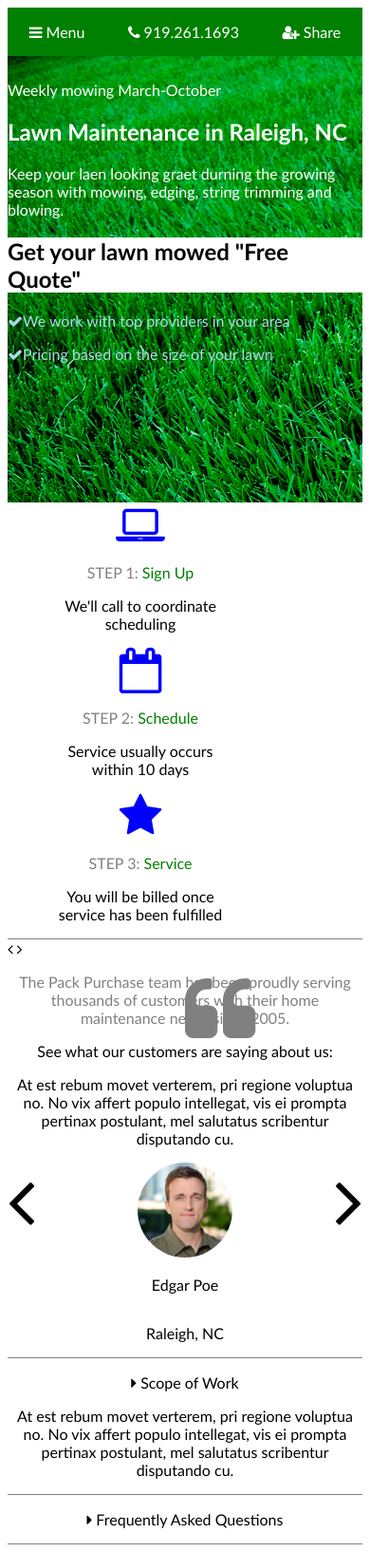
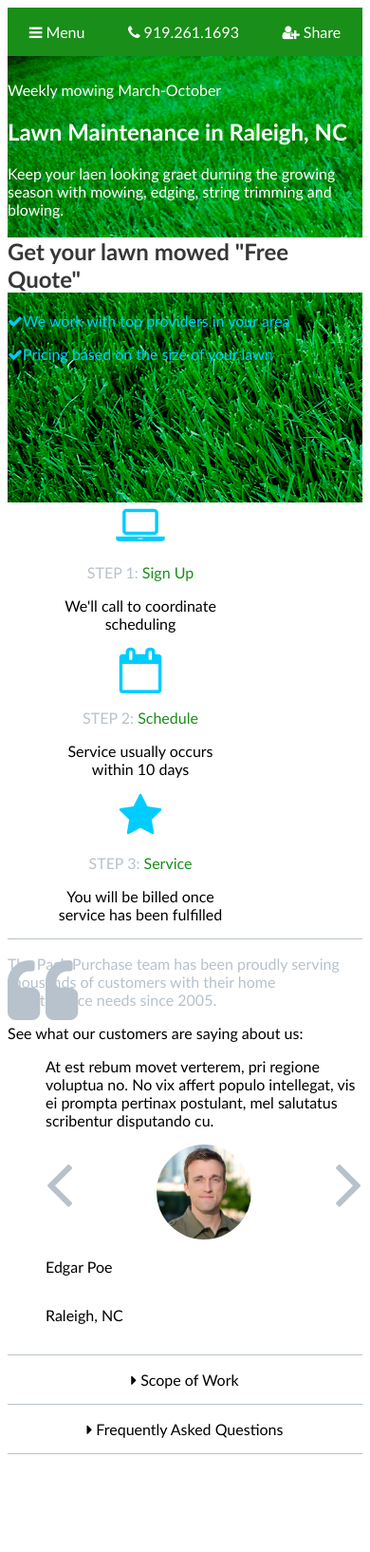
Before and after one commit to BTBaum/pack_purchase, a plain HTML site: page index.html in a window 390 px wide. Shown: the whole page at 95% size. After the commit the page ends 1539 px from the top, so only its background shows below. Drawn offline with Linux system fonts and the light colour scheme.

Commit message:
Added scss and js

```diff
--- a/index.html
+++ b/index.html
@@ -2,10 +2,8 @@
 <html>
 <head>
 	<title>Pack Purchase</title>
-	<!-- <link href='http://fonts.googleapis.com/css?family=Open+Sans:400,300,700' rel='stylesheet' type='text/css'> -->
 	<link rel="stylesheet" href="css/font-awesome.MIN.css">
 	<link rel="stylesheet" href="css/application.css">
-	<script type="text/javascript" src="js/functions.js"></script>
 	<meta name="viewport" content="width=device-width">
 </head>
 	<body>
@@ -60,41 +58,65 @@
 		</section>
 
 		<!-- Customer testimonials -->
-		<i class="fa fa-angle-left"></i>
-		<i class="fa fa-angle-right"></i>
-
 		<div class="testimonials">
 			<i class="fa fa-quote-left fa-5x"></i>
 			<div class="double-quotes">
 				<p class="past_performance">The Pack Purchase team has been proudly serving thousands of customers with their home maintenance needs since 2005.</p>
 				<p>See what our customers are saying about us:</p>
 			</div>
-			<div id="carousel">
+
+
+			<div class="carousel">
 				<!-- Written top testimony -->
+				<ul class="content">
+					<li id="one">
 						<div class="testimony-1">
 							<p>At est rebum movet verterem, pri regione voluptua no. No vix affert populo intellegat, vis ei prompta pertinax postulant, mel salutatus scribentur disputando cu. </p>
 						</div>
 						<!-- Image of customer associated to testimony -->
 						<div class="img-arrows">
+							<div onclick="prev" class="prev">
+								<i class="fa fa-angle-left fa-5x"></i>
+								<span class="offscreen"></span>
+							</div>
+							<div>
+								<img class="round-pic" src="img/pic1.jpg">
+							</div>
+							<div onclick="next" class="next">
+								<i class="fa fa-angle-right fa-5x"></i>
+								<span class="offscreen"></span>
+							</div>
+						</div>
+						<div class="names">
+							<p>Edgar Poe</p>
+							<p>Raleigh, NC</p>
+						</div>
+					</li>
+
+					<!-- <li id="two">
+						<div class="testimony-2">
+							<p>Utroque instructior nam ei. Tempor mucius iudicabit no usu. Nam ei epicurei quaestio, ad consulatu intellegat pri, per vero mazim laudem ut. Ut graece euripidis cum, ad has falli habemus civibus.</p>
+						</div> -->
+						<!-- Image of customer associated to testimony -->
+						<!-- <div class="img-arrows">
 							<div>
 								<i class="fa fa-angle-left fa-5x"></i>
 							</div>
 							<div>
-						<img class="round-pic" src="img/pic1.jpg">
+								<img class="round-pic" src="img/pic2.jpg">
 							</div>
 							<div>
 								<i class="fa fa-angle-right fa-5x"></i>
 							</div>
 						</div>
 						<div class="names">
-					<p>Edgar Poe</p>
+							<p>Frank Bob</p>
 							<p>Raleigh, NC</p>
 						</div>
+					</li>
+				</ul> -->
 
-				<!-- <div class="testimony-2">
-					<p>Utroque instructior nam ei. Tempor mucius iudicabit no usu. Nam ei epicurei quaestio, ad consulatu intellegat pri, per vero mazim laudem ut. Ut graece euripidis cum, ad has falli habemus civibus.</p>
-				</div>
-				<div class="testimony-3">
+				<!-- <div class="testimony-3">
 					<p>Ex sea cibo veniam graecis, quo ad tibique minimum definiebas, rebum clita munere id quo. Sale consul et eum, sed detracto similique no.</p>
 				</div> -->
 			</div>
@@ -103,16 +125,22 @@
 		<div class="toggles">
 			<!-- Scope of work -->
 			<div class="scope">
-				<p id="scope"><i class="fa fa-caret-right"></i>  Scope of Work</p>
+				<p id="toggle" onclick="toggle"><i class="fa fa-caret-right"></i>  Scope of Work</p>
 				<div id="scope-info">
-					<p>At est rebum movet verterem, pri regione voluptua no. No vix affert populo intellegat, vis ei prompta pertinax postulant, mel salutatus scribentur disputando cu. </p>
+					<p>At est rebum movet verterem, pri regione voluptua no. No vix affert populo intellegat, vis ei prompta pertinax postulant, mel salutatus scribentur disputando cu.</p>
 				</div>
 			</div>
 
 			<!-- FAQ's -->
 			<div class="faq">
-				<p><i class="fa fa-caret-right"></i>  Frequently Asked Questions</p>
+				<p id="toggle2" onclick="toggle"><i class="fa fa-caret-right"></i>  Frequently Asked Questions</p>
+				<div id="faq-info">
+					<p>At est rebum movet verterem, pri regione voluptua no. No vix affert populo intellegat, vis ei prompta pertinax postulant, mel salutatus scribentur disputando cu.</p>
+				</div>
 			</div>
 		</div>
 	</body>
+
+	<script src="js/functions.js" type="text/javascript"></script>
+
 </html>
--- a/js/functions.js
+++ b/js/functions.js
@@ -1,6 +1,27 @@
-document.getElementById("scope").addEventListener("click", function (e) {
-    var target = e.target;
+// showing
+document.getElementById('scope-info').style.display = '';
+// hiding
+document.getElementById('scope-info').style.display = 'none';
+// Scope of Work section
+document.getElementById("toggle").onclick = function(){
+	var s = document.getElementById("scope-info");
+	if(s.style.display != 'none') {
+		s.style.display = 'none';
+	} else {
+		s.style.display = '';
+	}
+}
 
-    target.classList.toggle("iconize");
-    target.classList.toggle("iconize2");
-}, false);
+// showing
+document.getElementById('faq-info').style.display = '';
+// hiding
+document.getElementById('faq-info').style.display = 'none';
+// FAQ section
+document.getElementById("toggle2").onclick = function(){
+	var f = document.getElementById("faq-info");
+	if(f.style.display != 'none') {
+		f.style.display = 'none';
+	} else {
+		f.style.display = '';
+	}
+}
--- /dev/null
+++ b/scss/application.scss
@@ -0,0 +1,5 @@
+/* Global imports */
+
+@import 'base/index';
+@import 'layout/index';
+@import 'components/index';
--- /dev/null
+++ b/scss/base/_base.scss
@@ -0,0 +1,3 @@
+body {
+	font-family: Futura, "Trebuchet MS", sans-serif;
+}
--- /dev/null
+++ b/scss/base/_index.scss
@@ -0,0 +1,2 @@
+@import 'base';
+@import 'variables';
--- /dev/null
+++ b/scss/base/_variables.scss
@@ -0,0 +1,30 @@
+// Color Values
+
+$white			: #FFF;
+$green			: #198E19;
+$blue				: #00CCFF;
+$black			: #373737;
+$grey  			: #B7C2CC;
+$white-blue	: #E2F2F2; /* for the text field on free quote div */
+
+// Functional color variables
+
+$color-body: $white;
+
+// Font stack
+
+$stack-sans-serif : Helvetica, Arial, sans-serif;
+$stack-helvetica  : 'Helvetica Neue', $stack-sans-serif;
+$stack-abolition  : 'Abolition Regular', $stack-sans-serif;
+
+// Border radius
+
+$br: 10px;
+
+// Asset paths
+
+$path-font : '../fonts';
+
+// Media breakpoints
+$brk-narrow : '(max-width: 750px)';
+$brk-wide   : '(max-width: 1024px)';
--- /dev/null
+++ b/scss/components/_carousel.scss
@@ -0,0 +1,21 @@
+/* Carousel */
+
+.carousel {
+	position: relative;
+}
+
+/*.carousel {
+  height: 130px;
+}
+.carousel li {
+  position: absolute;
+  top: 200px;
+}
+.carousel li.current {
+  top: 30px;
+}
+
+.offscreen {
+  position: absolute;
+  left: -2000px;
+}*/
--- /dev/null
+++ b/scss/components/_icons.scss
@@ -0,0 +1,12 @@
+/* Icons */
+
+.fa-laptop,
+.fa-calendar-o,
+.fa-star {
+	color: $blue;
+}
+
+.fa-angle-left,
+.fa-angle-right {
+	color: $grey;
+}
--- /dev/null
+++ b/scss/components/_index.scss
@@ -0,0 +1,3 @@
+@import 'toggle';
+@import 'icons';
+@import 'carousel';
--- /dev/null
+++ b/scss/components/_toggle.scss
@@ -0,0 +1,16 @@
+/* Toggles */
+
+.toggles {
+	display: flex;
+  flex-direction: column;
+  text-align: center;
+}
+
+.scope {
+	border-top: 1px solid $grey;
+	border-bottom: 1px solid $grey;
+}
+
+.faq {
+	border-bottom: 1px solid $grey;
+}
--- /dev/null
+++ b/scss/layout/_extends.scss
@@ -0,0 +1,3 @@
+%centered {
+	text-align: center;
+}
--- /dev/null
+++ b/scss/layout/_header.scss
@@ -0,0 +1,44 @@
+/* Nav */
+.nav {
+  display: flex;
+  flex-direction: row;
+}
+
+.header {
+  justify-content: space-between;
+}
+
+.nav {
+  flex-grow: 1;
+  justify-content: space-around;
+}
+
+.nav p {
+	color: $white;
+}
+/* Header Content */
+
+.main-header {
+	background-color: $green;
+}
+
+.header-container {
+	background-image: url('../img/lawn.jpg');
+	height: 450px;
+	padding-top: 10px;
+	padding-bottom: 10px;
+}
+
+.intro {
+	color: $white;
+}
+
+.pitch {
+	color: $blue;
+}
+
+.quote {
+	background-color: $white;
+	color: $black;
+
+}
--- /dev/null
+++ b/scss/layout/_index.scss
@@ -0,0 +1,5 @@
+@import 'header';
+@import 'steps';
+@import 'testimonial';
+@import 'extends';
+@import 'media';
--- /dev/null
+++ b/scss/layout/_media.scss
@@ -0,0 +1,35 @@
+/* Media Queries */
+
+@media all and (min-width: 640px) {
+  .header-container, .nav {
+    flex-direction: row;
+  }
+}
+
+@media all and (min-width: 1030px) {
+  .nav {
+    flex: none;
+  }
+
+  .header-container,
+  .steps {
+  	display: flex;
+  	flex-direction: row;
+  }
+
+   .header-container article {
+   	float: left;
+  	width: 57%;
+  }
+
+  .header-container aside {
+  	float: right;
+    width: 28%;
+  }
+
+  .steps {
+  		justify-content: space-between;
+  		padding: 65px;
+  	}
+
+}
--- /dev/null
+++ b/scss/layout/_steps.scss
@@ -0,0 +1,22 @@
+/* Steps section */
+
+.steps {
+	@extend %centered;
+	border-bottom: 1px solid $grey;
+	align-items: center;
+}
+
+.step1,
+.step2,
+.step3 {
+	max-width:200px;
+	padding-left: 40px;
+}
+
+.grey {
+	color: $grey;
+}
+
+.green {
+	color: $green;
+}
--- /dev/null
+++ b/scss/layout/_testimonial.scss
@@ -0,0 +1,46 @@
+/* Testimonials */
+
+.testimonials {
+	@extends %centered;
+	z-index: 1;
+
+	.fa-quote-left {
+		position : absolute;
+		z-index : -1;
+		color: $grey;
+	}
+}
+
+
+
+.past_performance {
+	color: $grey;
+}
+
+img {
+	background-repeat: no-repeat;
+  background-position: 50%;
+  border-radius: 50%;
+  height: 100px;
+  width: 100px;
+}
+
+li {
+	list-style: none;
+}
+
+.round-pic {
+	border-radius: 50%;
+}
+
+.img-arrows {
+	display: flex;
+  flex-direction: row;
+	justify-content: space-between;
+}
+
+.names {
+	display: flex;
+  flex-direction: column;
+  margin: 0;
+}
```
Also changed, not shown: css/application.css, 2 other files. Lines whose indentation alone changed are shown as unchanged.
